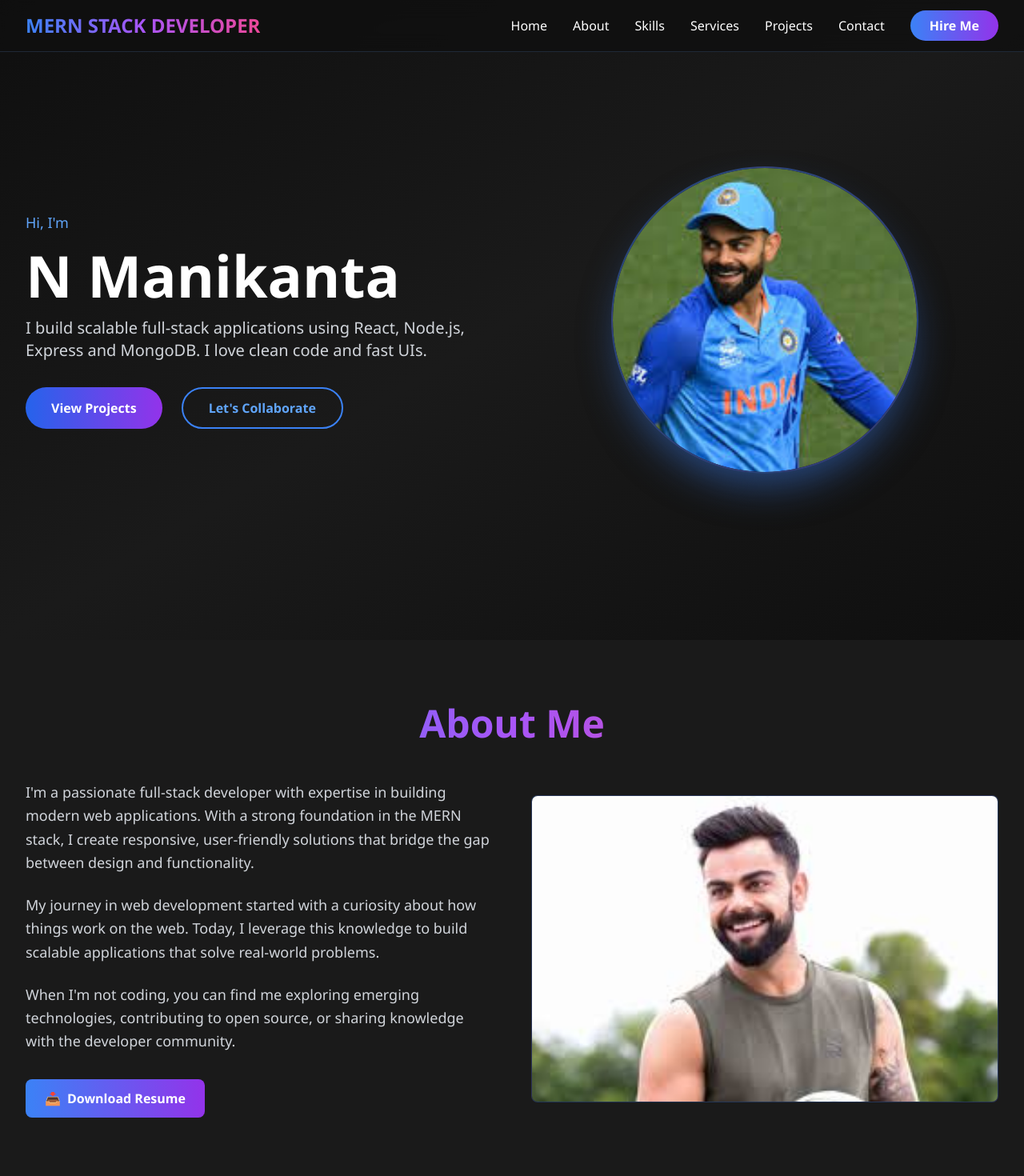
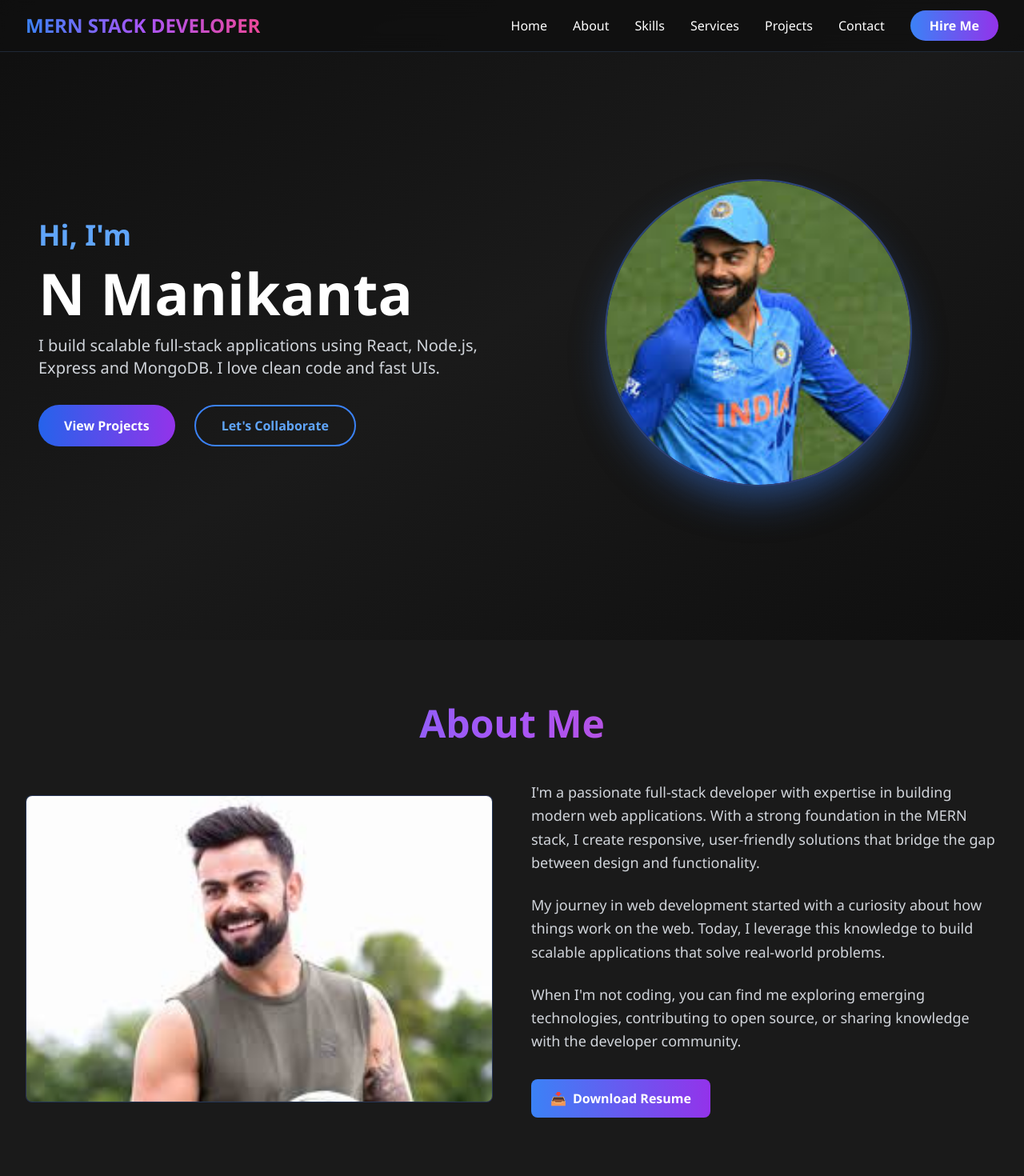
Before and after one commit to Mani-543/PortfolioFrontend, a React (Vite) app: page / in a window 1280 px wide. Shown: the top 1470 px of the page at 80% size. Built offline with nearby package versions, Linux system fonts and the light colour scheme; no server answers.

Commit message:
added the changes

```diff
--- a/src/App.jsx
+++ b/src/App.jsx
@@ -1,4 +1,6 @@
 import { motion } from 'framer-motion'
+import { useState } from 'react'
+
 import HeroSection from './components/HeroSection'
 import AboutSection from './components/AboutSection'
 import SkillsSection from './components/SkillsSection'
@@ -7,8 +9,13 @@ import ProjectsSection from './components/ProjectsSection'
 import ContactSection from './components/ContactSection'
 
 export default function App() {
+
+    const [menuOpen, setMenuOpen] = useState(false)
+
     return (
-        <div className="min-h-screen bg-dark-900">
+        <div className="min-h-screen bg-dark-900 overflow-x-hidden">
+
+            {/* Header */}
             <motion.header
                 initial={{ opacity: 0, y: -20 }}
                 animate={{ opacity: 1, y: 0 }}
@@ -16,13 +23,16 @@ export default function App() {
                 className="fixed w-full top-0 z-50 bg-dark-900/80 backdrop-blur-md border-b border-gray-800"
             >
                 <nav className="container-custom py-4 flex justify-between items-center">
+
                     <motion.h1
-                        className="text-2xl font-bold gradient-text cursor-pointer"
+                        className="text-lg sm:text-2xl font-bold gradient-text cursor-pointer"
                         whileHover={{ scale: 1.05 }}
                         onClick={() => window.scrollTo({ top: 0, behavior: 'smooth' })}
                     >
                         MERN STACK DEVELOPER
                     </motion.h1>
+
+                    {/* Desktop Menu */}
                     <ul className="hidden md:flex gap-8 items-center">
                         <li><a href="#home" className="hover:text-blue-400 transition">Home</a></li>
                         <li><a href="#about" className="hover:text-blue-400 transition">About</a></li>
@@ -30,18 +40,133 @@ export default function App() {
                         <li><a href="#services" className="hover:text-blue-400 transition">Services</a></li>
                         <li><a href="#projects" className="hover:text-blue-400 transition">Projects</a></li>
                         <li><a href="#contact" className="hover:text-blue-400 transition">Contact</a></li>
+
                         <motion.li
                             whileHover={{ scale: 1.05 }}
                             whileTap={{ scale: 0.95 }}
                         >
-                            <a href="#contact" className="px-6 py-2 bg-gradient-to-r from-blue-500 to-purple-600 rounded-full font-semibold text-white hover:shadow-lg hover:shadow-blue-500/50 transition-all duration-300">
+                            <a
+                                href="#contact"
+                                className="px-6 py-2 bg-gradient-to-r from-blue-500 to-purple-600 rounded-full font-semibold text-white hover:shadow-lg hover:shadow-blue-500/50 transition-all duration-300"
+                            >
                                 Hire Me
                             </a>
                         </motion.li>
                     </ul>
+
+                    {/* Mobile Hamburger */}
+                    <button
+                        className="md:hidden text-3xl text-white"
+                        onClick={() => setMenuOpen(true)}
+                    >
+                        ☰
+                    </button>
                 </nav>
             </motion.header>
 
+            {/* Sidebar Overlay */}
+            {menuOpen && (
+                <div
+                    className="fixed inset-0 bg-black/50 z-50 md:hidden"
+                    onClick={() => setMenuOpen(false)}
+                />
+            )}
+
+            {/* Mobile Sidebar */}
+            <motion.div
+                initial={{ x: '100%' }}
+                animate={{ x: menuOpen ? 0 : '100%' }}
+                transition={{ duration: 0.3 }}
+                className="fixed top-0 right-0 h-full w-72 bg-dark-900 border-l border-gray-800 z-50 md:hidden shadow-2xl"
+            >
+
+                {/* Close Button */}
+                <div className="flex justify-end p-5">
+                    <button
+                        className="text-3xl text-white"
+                        onClick={() => setMenuOpen(false)}
+                    >
+                        ✕
+                    </button>
+                </div>
+
+                {/* Sidebar Links */}
+                <ul className="flex flex-col gap-8 px-8 mt-10 text-lg">
+
+                    <li>
+                        <a
+                            href="#home"
+                            onClick={() => setMenuOpen(false)}
+                            className="hover:text-blue-400 transition"
+                        >
+                            Home
+                        </a>
+                    </li>
+
+                    <li>
+                        <a
+                            href="#about"
+                            onClick={() => setMenuOpen(false)}
+                            className="hover:text-blue-400 transition"
+                        >
+                            About
+                        </a>
+                    </li>
+
+                    <li>
+                        <a
+                            href="#skills"
+                            onClick={() => setMenuOpen(false)}
+                            className="hover:text-blue-400 transition"
+                        >
+                            Skills
+                        </a>
+                    </li>
+
+                    <li>
+                        <a
+                            href="#services"
+                            onClick={() => setMenuOpen(false)}
+                            className="hover:text-blue-400 transition"
+                        >
+                            Services
+                        </a>
+                    </li>
+
+                    <li>
+                        <a
+                            href="#projects"
+                            onClick={() => setMenuOpen(false)}
+                            className="hover:text-blue-400 transition"
+                        >
+                            Projects
+                        </a>
+                    </li>
+
+                    <li>
+                        <a
+                            href="#contact"
+                            onClick={() => setMenuOpen(false)}
+                            className="hover:text-blue-400 transition"
+                        >
+                            Contact
+                        </a>
+                    </li>
+
+                    <li className="pt-4">
+                        <a
+                            href="#contact"
+                            onClick={() => setMenuOpen(false)}
+                            className="block text-center px-6 py-3 bg-gradient-to-r from-blue-500 to-purple-600 rounded-full font-semibold text-white"
+                        >
+                            Hire Me
+                        </a>
+                    </li>
+
+                </ul>
+            </motion.div>
+
+            {/* Main Content */}
             <main>
                 <HeroSection />
                 <AboutSection />
@@ -50,36 +175,57 @@ export default function App() {
                 <ProjectsSection />
                 <ContactSection />
 
+                {/* Footer */}
                 <footer className="bg-dark-800 border-t border-gray-700 py-12">
                     <div className="container-custom">
+
                         <div className="grid md:grid-cols-2 gap-8 mb-8">
+
                             <motion.div
                                 initial={{ opacity: 0 }}
                                 whileInView={{ opacity: 1 }}
                                 transition={{ duration: 0.6 }}
                                 viewport={{ once: true }}
                             >
-                                <h3 className="text-2xl font-bold gradient-text mb-4">MERN Stack Developer</h3>
-                                <p className="text-gray-400">Building scalable web applications with modern technologies.</p>
+                                <h3 className="text-2xl font-bold gradient-text mb-4">
+                                    MERN Stack Developer
+                                </h3>
+
+                                <p className="text-gray-400">
+                                    Building scalable web applications with modern technologies.
+                                </p>
                             </motion.div>
+
                             <motion.div
                                 initial={{ opacity: 0 }}
                                 whileInView={{ opacity: 1 }}
                                 transition={{ duration: 0.6, delay: 0.1 }}
                                 viewport={{ once: true }}
-                                className="flex justify-end items-center gap-6"
+                                className="flex md:justify-end items-center gap-6"
                             >
-                                <a href="#" className="w-10 h-10 bg-blue-500/20 rounded-full flex items-center justify-center hover:bg-blue-500/40 transition text-blue-400">
+                                <a
+                                    href="#"
+                                    className="w-10 h-10 bg-blue-500/20 rounded-full flex items-center justify-center hover:bg-blue-500/40 transition text-blue-400"
+                                >
                                     f
                                 </a>
-                                <a href="#" className="w-10 h-10 bg-blue-500/20 rounded-full flex items-center justify-center hover:bg-blue-500/40 transition text-blue-400">
+
+                                <a
+                                    href="#"
+                                    className="w-10 h-10 bg-blue-500/20 rounded-full flex items-center justify-center hover:bg-blue-500/40 transition text-blue-400"
+                                >
                                     𝕏
                                 </a>
-                                <a href="#" className="w-10 h-10 bg-blue-500/20 rounded-full flex items-center justify-center hover:bg-blue-500/40 transition text-blue-400">
+
+                                <a
+                                    href="#"
+                                    className="w-10 h-10 bg-blue-500/20 rounded-full flex items-center justify-center hover:bg-blue-500/40 transition text-blue-400"
+                                >
                                     in
                                 </a>
                             </motion.div>
                         </div>
+
                         <div className="border-t border-gray-700 pt-8 text-center">
                             <motion.p
                                 initial={{ opacity: 0 }}
@@ -91,6 +237,7 @@ export default function App() {
                                 &copy; 2024 MERN Stack Developer. All Rights Reserved
                             </motion.p>
                         </div>
+
                     </div>
                 </footer>
             </main>
--- a/src/components/AboutSection.jsx
+++ b/src/components/AboutSection.jsx
@@ -10,11 +10,30 @@ export default function AboutSection() {
                 viewport={{ once: true }}
                 className="container-custom"
             >
-                <h2 className="text-4xl md:text-5xl font-bold mb-12 gradient-text text-center">About Me</h2>
+                <h2 className="text-4xl md:text-5xl font-bold mb-12 gradient-text text-center">
+                    About Me
+                </h2>
 
                 <div className="grid md:grid-cols-2 gap-12 items-center">
+
+                    {/* Left Side - Image */}
                     <motion.div
                         initial={{ opacity: 0, x: -30 }}
+                        whileInView={{ opacity: 1, x: 0 }}
+                        transition={{ duration: 0.8 }}
+                        viewport={{ once: true }}
+                        className="h-96 bg-gradient-to-br from-blue-500/10 to-purple-500/10 rounded-lg flex items-center justify-center border border-blue-500/20 overflow-hidden"
+                    >
+                        <img
+                            src="images.png"
+                            alt="About Me"
+                            className="w-full h-full object-cover"
+                        />
+                    </motion.div>
+
+                    {/* Right Side - Content */}
+                    <motion.div
+                        initial={{ opacity: 0, x: 30 }}
                         whileInView={{ opacity: 1, x: 0 }}
                         transition={{ duration: 0.8 }}
                         viewport={{ once: true }}
@@ -24,10 +43,12 @@ export default function AboutSection() {
                             With a strong foundation in the MERN stack, I create responsive, user-friendly solutions
                             that bridge the gap between design and functionality.
                         </p>
+
                         <p className="text-gray-300 mb-6 leading-relaxed text-lg">
                             My journey in web development started with a curiosity about how things work on the web.
                             Today, I leverage this knowledge to build scalable applications that solve real-world problems.
                         </p>
+
                         <p className="text-gray-300 leading-relaxed text-lg">
                             When I'm not coding, you can find me exploring emerging technologies, contributing to open source,
                             or sharing knowledge with the developer community.
@@ -44,20 +65,6 @@ export default function AboutSection() {
                             Download Resume
                         </motion.a>
                     </motion.div>
-
-                    <motion.div
-                        initial={{ opacity: 0, x: 30 }}
-                        whileInView={{ opacity: 1, x: 0 }}
-                        transition={{ duration: 0.8 }}
-                        viewport={{ once: true }}
-                        className="h-96 bg-gradient-to-br from-blue-500/10 to-purple-500/10 rounded-lg flex items-center justify-center border border-blue-500/20 overflow-hidden"
-                    >
-                        <img
-                            src="images.png"
-                            alt="About Me"
-                            className="w-full h-full object-cover"
-                        />
-                    </motion.div>
                 </div>
             </motion.div>
         </section>
--- a/src/components/ContactSection.jsx
+++ b/src/components/ContactSection.jsx
@@ -111,8 +111,8 @@ export default function ContactSection() {
                             initial={{ opacity: 0, y: -10 }}
                             animate={{ opacity: 1, y: 0 }}
                             className={`p-4 rounded-lg ${status.type === 'success'
-                                    ? 'bg-green-500/20 text-green-400 border border-green-500/30'
-                                    : 'bg-red-500/20 text-red-400 border border-red-500/30'
+                                ? 'bg-green-500/20 text-green-400 border border-green-500/30'
+                                : 'bg-red-500/20 text-red-400 border border-red-500/30'
                                 }`}
                         >
                             {status.message}
--- a/src/components/HeroSection.jsx
+++ b/src/components/HeroSection.jsx
@@ -2,21 +2,19 @@ import { motion } from 'framer-motion'
 
 export default function HeroSection() {
     return (
-        <section id="home" className="min-h-screen flex items-center justify-center bg-gradient-to-br from-dark-900 via-dark-800 to-dark-900 pt-20 pb-20">
-            <motion.div
+        <section id="home"
+            className="min-h-screen flex items-center justify-center bg-gradient-to-br from-dark-900 via-dark-800 to-dark-900 pt-24 pb-16 px-4 overflow-hidden">            <motion.div
                 initial={{ opacity: 0, y: 20 }}
                 animate={{ opacity: 1, y: 0 }}
                 transition={{ duration: 0.8, delay: 0.2 }}
-                className="container-custom grid md:grid-cols-2 gap-12 items-center"
-            >
+                className="container-custom grid grid-cols-1 md:grid-cols-2 gap-10 md:gap-12 items-center"            >
                 {/* Left side - Text */}
-                <div>
+                <div className="text-center md:text-left">
                     <motion.p
                         initial={{ opacity: 0, x: -20 }}
                         animate={{ opacity: 1, x: 0 }}
                         transition={{ duration: 0.6, delay: 0.3 }}
-                        className="text-lg text-blue-400 mb-4"
-                    >
+                        className="text-2xl sm:text-3xl md:text-4xl font-semibold text-blue-400 mb-4"                    >
                         Hi, I'm
                     </motion.p>
 
@@ -24,7 +22,7 @@ export default function HeroSection() {
                         initial={{ opacity: 0, x: -20 }}
                         animate={{ opacity: 1, x: 0 }}
                         transition={{ duration: 0.6, delay: 0.4 }}
-                        className="text-6xl md:text-7xl font-bold mb-4"
+                        className="text-4xl sm:text-5xl md:text-6xl lg:text-7xl font-bold mb-4 leading-tight"
                     >
                         <span className="text-white">N Manikanta</span>
                     </motion.h1>
@@ -33,7 +31,7 @@ export default function HeroSection() {
                         initial={{ opacity: 0, x: -20 }}
                         animate={{ opacity: 1, x: 0 }}
                         transition={{ duration: 0.6, delay: 0.5 }}
-                        className="text-lg md:text-xl text-gray-300 mb-8 leading-relaxed"
+                        className="text-base sm:text-lg md:text-xl text-gray-300 mb-8 leading-relaxed"
                     >
                         I build scalable full-stack applications using React, Node.js, Express and MongoDB. I love clean code and fast UIs.
                     </motion.p>
@@ -42,7 +40,7 @@ export default function HeroSection() {
                         initial={{ opacity: 0, x: -20 }}
                         animate={{ opacity: 1, x: 0 }}
                         transition={{ duration: 0.6, delay: 0.6 }}
-                        className="flex gap-6 flex-wrap"
+                        className="flex flex-col sm:flex-row gap-4 sm:gap-6 justify-center md:justify-start"
                     >
                         <button
                             onClick={() => document.getElementById('projects')?.scrollIntoView({ behavior: 'smooth' })}
@@ -64,9 +62,9 @@ export default function HeroSection() {
                     initial={{ opacity: 0, x: 30 }}
                     animate={{ opacity: 1, x: 0 }}
                     transition={{ duration: 0.8, delay: 0.4 }}
-                    className="hidden md:flex justify-center items-center"
+                    className="flex justify-center items-center order-first md:order-last"
                 >
-                    <div className="w-96 h-96 bg-gradient-to-br from-blue-500/20 to-purple-500/20 rounded-full flex items-center justify-center border-2 border-blue-500/30 overflow-hidden shadow-2xl shadow-blue-500/50">
+                    <div className="w-56 h-56 sm:w-72 sm:h-72 md:w-96 md:h-96 bg-gradient-to-br from-blue-500/20 to-purple-500/20 rounded-full flex items-center justify-center border-2 border-blue-500/30 overflow-hidden shadow-2xl shadow-blue-500/50">
                         <img
                             src="/profile.jpg"
                             alt="Profile"
```
